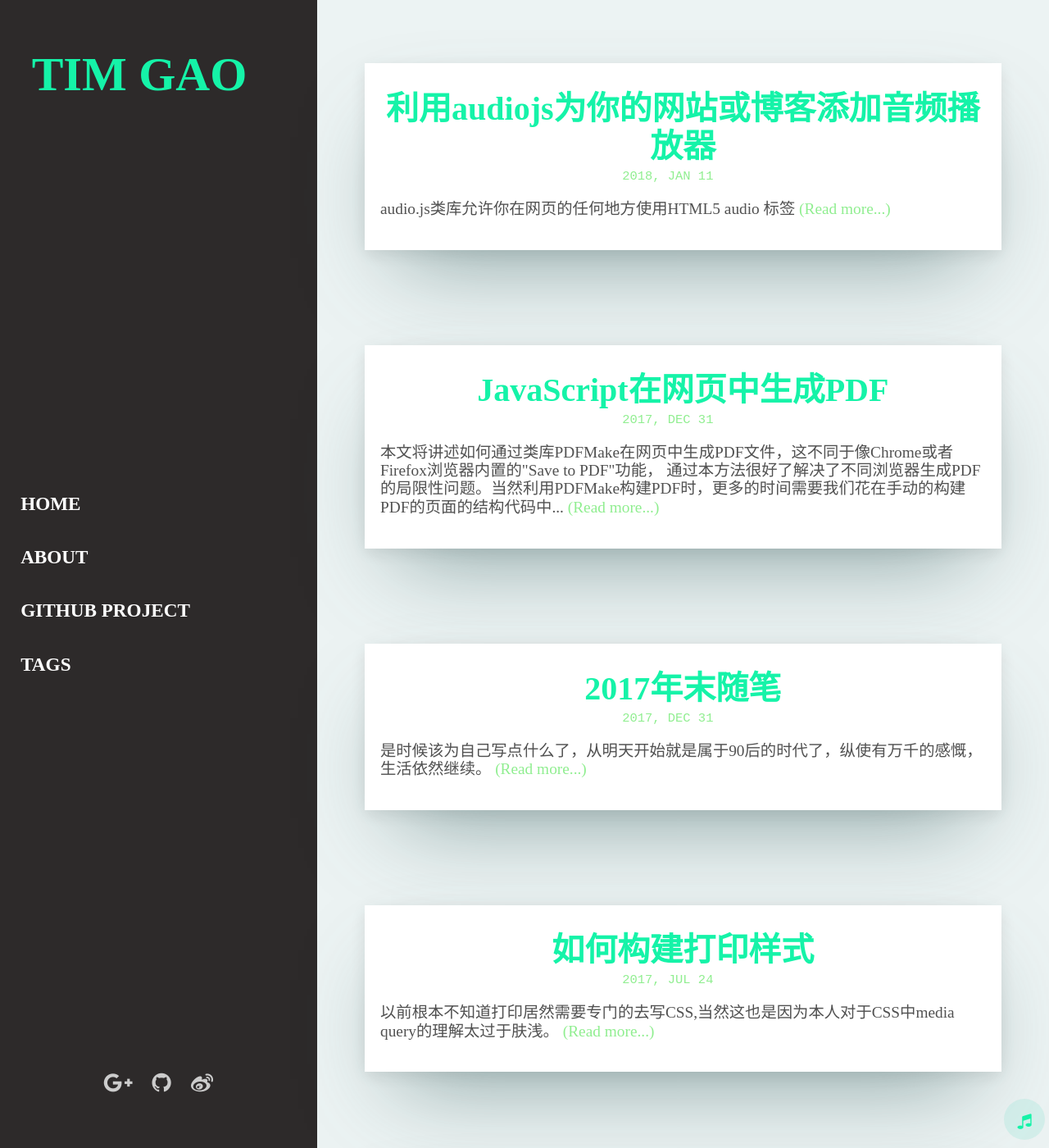
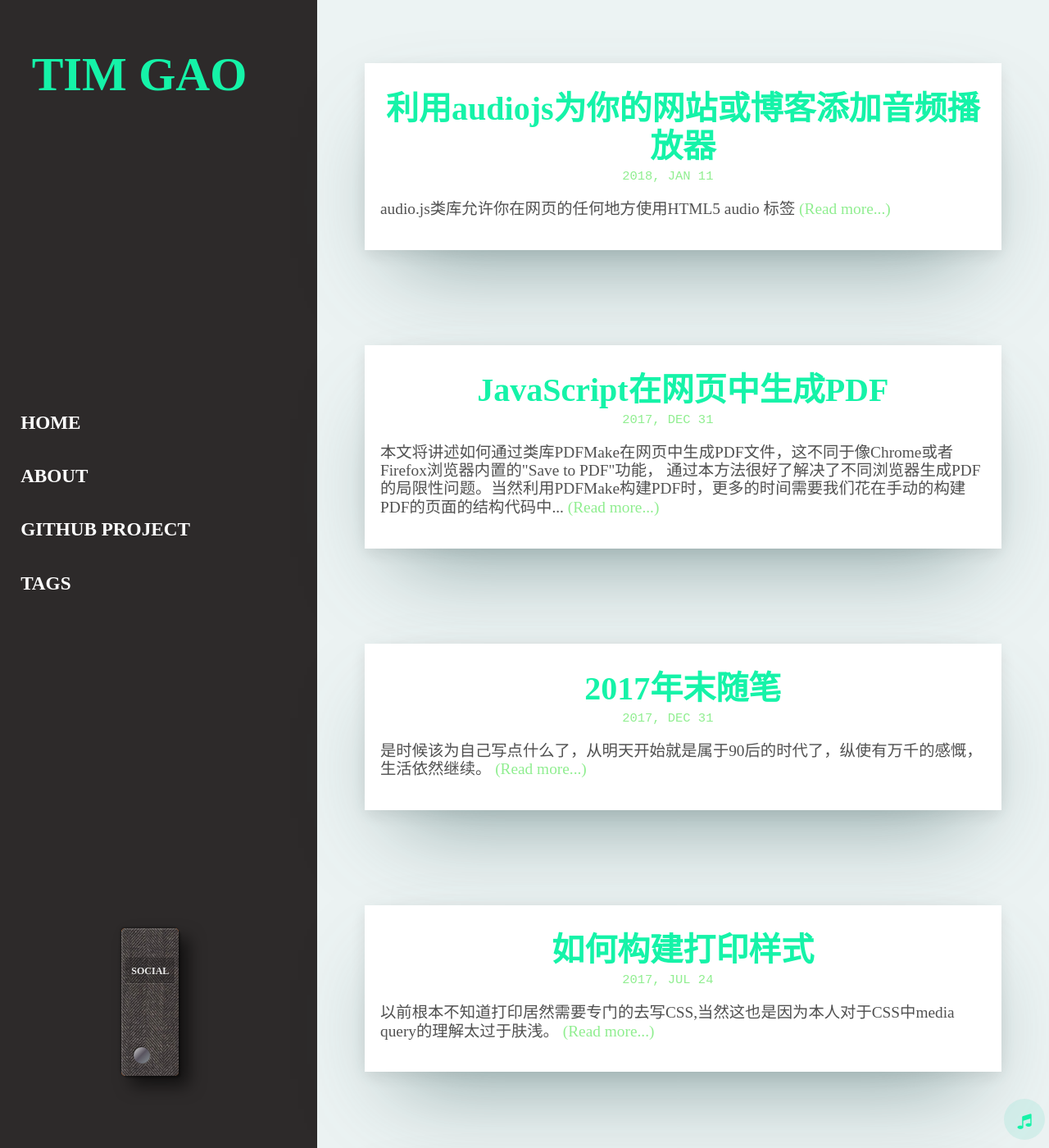
Before and after one commit to tim-gao/Blogs, a Jekyll site: the page built from index.html, in a window 1280 px wide and 1400 px high. Shown: the whole window at 82% size. Built offline with Jekyll 4.4.1, drawn with Linux system fonts in a browser that asks for light colours; the list of posts is cut into pages by our own code; comment, search, counter and statistics services are not loaded.

Commit message:
add swatch book for social

```diff
--- a/_includes/head.html
+++ b/_includes/head.html
@@ -20,5 +20,6 @@
 	<!-- <link href="https://fonts.googleapis.com/css?family=Finger+Paint|PT+Sans:400,700" rel="stylesheet"> -->
 	<link rel="stylesheet" href="{{ "/assets/fonts/font-awesome/css/font-awesome.min.css" | prepend: site.baseurl }}">
 	<link rel="stylesheet" href="{{ "/css/main.css" | prepend: site.baseurl }}">
+    <link rel="stylesheet" href="{{ " /css/style.css " | prepend: site.baseurl }}">
     {% seo %}
 </head>
--- a/_includes/music.html
+++ b/_includes/music.html
@@ -40,6 +40,3 @@
         </li>
     </ol>
 </div>
-<script type="text/javascript" src="{{site.baseurl}}/src/vender/jquery-2.2.4.min.js"></script>
-<script type="text/javascript" src="{{site.baseurl}}/src/vender/audio.min.js"></script>
-<script type="text/javascript" src="{{site.baseurl}}/src/main.js"></script>
--- a/_includes/sidebar.html
+++ b/_includes/sidebar.html
@@ -14,44 +14,56 @@
         </li>
     </menu>
 
-    <div class="sidebar-social">
+    <div class="sidebar-social sb-container">
         {% if site.facebook %}
-        <li class="social-items">
-            <a href="https://www.facebook.com/{{site.facebook}}" class="social-links">
-                <i class="social-icons fa fa-facebook" aria-hidden="true"></i>
-            </a>
-        </li>
+        <div>
+            <span class="social-icons fa fa-facebook" aria-hidden="true"></span>
+            <h4 href="https://www.facebook.com/{{site.facebook}}">
+                <span>facebook</span>
+            </h4>
+        </div>
         {% endif %} {% if site.twitter %}
-        <li class="social-items">
-            <a href="https://twitter.com/{{site.twitter}}" class="social-links">
-                <i class="social-icons fa fa-twitter" aria-hidden="true"></i>
-            </a>
-        </li>
+        <div>
+            <span class="social-icons fa fa-twitter" aria-hidden="true"></span>
+            <h4 href="https://twitter.com/{{site.twitter}}">
+                <span>twitter</span>
+            </h4>
+        </div>
         {% endif %} {% if site.google-plus %}
-        <li class="social-items">
-            <a href="https://plus.google.com/u/0/{{site.google-plus}}" class="social-links">
-                <i class="social-icons fa fa-google-plus" aria-hidden="true"></i>
-            </a>
-        </li>
+        <div>
+            <span class="social-icons fa fa-google-plus" aria-hidden="true"></span>
+            <h4 href="https://plus.google.com/u/0/{{site.google-plus}}">
+                <span>google+</span>
+            </h4>
+        </div>
         {% endif %} {% if site.github %}
-        <li class="social-items">
-            <a href="https://github.com/{{site.github}}" class="social-links">
-                <i class="social-icons fa fa-github" aria-hidden="true"></i>
-            </a>
-        </li>
+        <div>
+            <span class="social-icons fa fa-github" aria-hidden="true"></span>
+            <h4 href="https://github.com/{{site.github}}">
+                <span>github</span>
+            </h4>
+        </div>
         {% endif %} {% if site.weixin %}
-        <li class="social-items">
-            <a href="https://wx.qq.com/{{site.weixin}}" class="social-links">
-                <i class="social-icons fa fa-weixin" aria-hidden="true"></i>
-            </a>
-        </li>
+        <div>
+            <span class="social-icons fa fa-weixin" aria-hidden="true"></span>
+            <h4 href="https://wx.qq.com/{{site.weixin}}">
+                <span>weixin</span>
+            </h4>
+        </div>
          {% endif %} {% if site.weibo %}
-        <li class="social-items">
-            <a href="https://weibo.com/{{site.weibo}}" class="social-links">
-                <i class="social-icons fa fa-weibo" aria-hidden="true"></i>
-            </a>
-        </li>
+        <div>
+            <span class="social-icons fa fa-weibo" aria-hidden="true"></span>
+            <h4 href="https://weibo.com/{{site.weibo}}">
+                <span>weibo</span>
+            </h4>
+        </div>
         {% endif %}
+        <div>
+            <span class="social-icons" aria-hidden="true"></span>
+            <h4>
+                <span>Social</span>
+            </h4>
+        </div>
     </div>
 
   </div>
--- a/_layouts/default.html
+++ b/_layouts/default.html
@@ -20,6 +20,10 @@
         <img src="{{site.baseurl}}/assets/img/backtop.png" alt="Back to Top">
       </div>
       <script>window._bd_share_config = { "common": { "bdSnsKey": {}, "bdText": "", "bdMini": "2", "bdMiniList": false, "bdPic": "", "bdStyle": "0", "bdSize": "24" }, "slide": { "type": "slide", "bdImg": "0", "bdPos": "right", "bdTop": "100" } }; with (document) 0[(getElementsByTagName('head')[0] || body).appendChild(createElement('script')).src = 'http://bdimg.share.baidu.com/static/api/js/share.js?v=89860593.js?cdnversion=' + ~(-new Date() / 36e5)];</script>
-
+        <script type="text/javascript" src="{{site.baseurl}}/src/vender/jquery-2.2.4.min.js"></script>
+        <script type="text/javascript" src="{{site.baseurl}}/src/vender/audio.min.js"></script>
+        <script type="text/javascript" src="{{site.baseurl}}/src/modernizr.custom.79639.js"></script>
+        <script type="text/javascript" src="{{site.baseurl}}/src/vender/jquery.swatchbook.js"></script>
+        <script type="text/javascript" src="{{site.baseurl}}/src/main.js"></script>
 </body>
 </html>
--- a/_sass/_base.scss
+++ b/_sass/_base.scss
@@ -90,6 +90,50 @@ pre {
   margin: 0 -2rem;
   .menu-items {
     list-style: none;
+    transform: perspective(1px) translateZ(0);
+
+    &:hover {
+       -webkit-animation-name: hvr-wobble-horizontal;
+       animation-name: hvr-wobble-horizontal;
+       -webkit-animation-duration: 1s;
+       animation-duration: 1s;
+       -webkit-animation-timing-function: ease-in-out;
+       animation-timing-function: ease-in-out;
+       -webkit-animation-iteration-count: 1;
+       animation-iteration-count: 1;
+    }
+  }
+
+  @keyframes hvr-wobble-horizontal {
+    16.65% {
+        -webkit-transform: translateX(8px);
+        transform: translateX(8px);
+    }
+
+    33.3% {
+        -webkit-transform: translateX(-6px);
+        transform: translateX(-6px);
+    }
+
+    49.95% {
+        -webkit-transform: translateX(4px);
+        transform: translateX(4px);
+    }
+
+    66.6% {
+        -webkit-transform: translateX(-2px);
+        transform: translateX(-2px);
+    }
+
+    83.25% {
+        -webkit-transform: translateX(1px);
+        transform: translateX(1px);
+    }
+
+    100% {
+        -webkit-transform: translateX(0);
+        transform: translateX(0);
+    }
   }
   .menu-links {
     font-size: 1.2rem;
--- /dev/null
+++ b/css/style.css
@@ -0,0 +1,186 @@
+.sb-container {
+	position: relative;
+	width: auto;
+	height: 180px;
+	margin: 30px auto;
+    left: -45px;
+}
+
+.sb-container div {
+    position: absolute;
+	top: 0;
+	left: 0;
+	width: 70px;
+	background: #fff;
+	height: 180px;
+	border-radius: 5px;
+	cursor: pointer;
+	text-align: center;
+	background-image: url(../assets/img/swatchbook/fabric.png);
+
+	-webkit-transform-origin: 25% 90%;
+	-moz-transform-origin: 25% 90%;
+	-o-transform-origin: 25% 90%;
+	-ms-transform-origin: 25% 90%;
+	transform-origin: 25% 90%;
+
+	-webkit-backface-visibility: hidden;
+	-moz-backface-visibility: hidden;
+	-ms-backface-visibility: hidden;
+	-o-backface-visibility: hidden;
+	backface-visibility: hidden;
+
+	-webkit-tap-highlight-color: rgba(0,0,0,0);
+}
+
+.sb-container div:nth-child(1){
+	background-color: #ea2a29;
+	box-shadow: -1px -1px 3px rgba(0,0,0,0.1), 1px 1px 1px rgba(0,0,0,0.1);
+}
+
+.sb-container div:nth-child(2){
+	background-color: #f16729;
+	box-shadow: -1px -1px 3px rgba(0,0,0,0.1), 2px 2px 1px rgba(0,0,0,0.1);
+}
+
+.sb-container div:nth-child(3){
+	background-color: #f89322;
+	box-shadow: -1px -1px 3px rgba(0,0,0,0.1), 3px 3px 2px rgba(0,0,0,0.2);
+}
+
+.sb-container div:nth-child(4){
+	background-color: #ffcf14;
+	box-shadow: -1px -1px 3px rgba(0,0,0,0.1), 4px 4px 4px rgba(0,0,0,0.2);
+}
+
+.sb-container div:nth-child(5){
+	background-color: #ffea0d;
+	box-shadow: -1px -1px 3px rgba(0,0,0,0.1), 5px 5px 6px rgba(0,0,0,0.3);
+}
+
+.sb-container div:nth-child(6){
+	background-color: #87b11d;
+	box-shadow: -1px -1px 3px rgba(0,0,0,0.1), 6px 6px 8px rgba(0,0,0,0.3);
+}
+
+.sb-container div:nth-child(7){
+	background-color: #008253;
+	box-shadow: -1px -1px 3px rgba(0,0,0,0.1), 7px 7px 10px rgba(0,0,0,0.4);
+}
+
+.sb-container div:nth-child(8){
+	background-color: #3277b5;
+	box-shadow: -1px -1px 3px rgba(0,0,0,0.1), 8px 8px 12px rgba(0,0,0,0.4);
+}
+
+.sb-container div:nth-child(9){
+	background-color: #4c549f;
+	box-shadow: -1px -1px 3px rgba(0,0,0,0.1), 9px 9px 14px rgba(0,0,0,0.4);
+}
+
+.sb-container div:nth-child(10){
+	background-color: #764394;
+	box-shadow: -1px -1px 3px rgba(0,0,0,0.1), 10px 10px 16px rgba(0,0,0,0.4);
+}
+
+.sb-container div:nth-child(11){
+	background-color: #ca0d86;
+	box-shadow: -1px -1px 3px rgba(0,0,0,0.1), 11px 11px 18px rgba(0,0,0,0.4);
+}
+
+.sb-container div:last-child{
+	background: #645b5c url(../assets/img/swatchbook/cover.jpg) repeat center center;
+	box-shadow:
+		-1px -1px 3px rgba(0,0,0,0.2),
+		12px 12px 20px rgba(0,0,0,0.6),
+		inset 2px 2px 0 rgba(255, 255, 255, 0.1);
+}
+
+.sb-container div:last-child:after{
+	content: '';
+	position: absolute;
+	bottom: 15px;
+	left: 15px;
+	width: 20px;
+	height: 20px;
+	border-radius: 50%;
+	background: #dddddd;
+	background: -moz-linear-gradient(-45deg, #dddddd 0%, #58535e 48%, #889396 100%);
+	background: -webkit-gradient(linear, left top, right bottom, color-stop(0%,#dddddd), color-stop(48%,#58535e), color-stop(100%,#889396));
+	background: -webkit-linear-gradient(-45deg, #dddddd 0%,#58535e 48%,#889396 100%);
+	background: -o-linear-gradient(-45deg, #dddddd 0%,#58535e 48%,#889396 100%);
+	background: -ms-linear-gradient(-45deg, #dddddd 0%,#58535e 48%,#889396 100%);
+	background: linear-gradient(135deg, #dddddd 0%,#58535e 48%,#889396 100%);
+	filter: progid:DXImageTransform.Microsoft.gradient( startColorstr='#dddddd', endColorstr='#889396',GradientType=1 );
+	box-shadow: -1px -1px 1px rgba(0,0,0,0.5), 1px 1px 1px rgba(255,255,255,0.1);
+}
+
+.sb-container div h4{
+	color: rgba(255,255,255,0.9);
+	text-shadow: 1px 1px 1px rgba(0,0,0,0.2);
+	font-weight: 700;
+	font-size: 16px;
+	text-transform: uppercase;
+	border-top: 1px dashed rgba(0,0,0,0.1);
+	border-bottom: 1px dashed rgba(0,0,0,0.1);
+	margin: 5px;
+	padding: 5px;
+	-webkit-touch-callout: none;
+	-webkit-user-select: none;
+	-khtml-user-select: none;
+	-moz-user-select: none;
+	-ms-user-select: none;
+	user-select: none;
+}
+.sb-container div h4 >span {
+    font-size: 12px;
+}
+.sb-container div:last-child h4{
+	background: rgba(0,0,0,0.2);
+	box-shadow: 0 1px 1px rgba(255,255,255,0.1);
+}
+
+.sb-container div:last-child h5{
+	font-size: 50px;
+	white-space: nowrap;
+	text-align: left;
+	margin: 0;
+	padding: 0;
+	position: absolute;
+	line-height: 50px;
+	top: 0px;
+	left: 0px;
+	color: #111;
+	text-shadow: -1px -1px 1px rgba(255,255,255,0.1);
+	text-transform: uppercase;
+
+	-webkit-transform: rotate(-90deg) translateX(-157%) translateY(73px);
+	-moz-transform: rotate(-90deg) translateX(-157%) translateY(73px);
+	-o-transform: rotate(-90deg) translateX(-157%) translateY(73px);
+	-ms-transform: rotate(-90deg) translateX(-157%) translateY(73px);
+	transform: rotate(-90deg) translateX(-157%) translateY(73px);
+
+	-webkit-transform-origin: 0 0;
+	-moz-transform-origin: 0 0;
+	-o-transform-origin: 0 0;
+	-ms-transform-origin: 0 0;
+	transform-origin: 0 0;
+
+	-webkit-touch-callout: none;
+	-webkit-user-select: none;
+	-khtml-user-select: none;
+	-moz-user-select: none;
+	-ms-user-select: none;
+	user-select: none;
+}
+.icon-cog:before { content: '\35'; } /* '5' */
+.icon-flight:before { content: '\37'; } /* '7' */
+.icon-eye:before { content: '\34'; } /* '4' */
+.icon-install:before { content: '\39'; } /* '9' */
+.icon-bag:before { content: '\36'; } /* '6' */
+.icon-globe:before { content: '\38'; } /* '8' */
+.icon-picture:before { content: '\32'; } /* '2' */
+.icon-video:before { content: '\30'; } /* '0' */
+.icon-download:before { content: '\41'; } /* 'A' */
+.icon-mobile:before { content: '\42'; } /* 'B' */
+.icon-camera:before { content: '\33'; } /* '3' */
--- a/src/main.js
+++ b/src/main.js
@@ -63,6 +63,13 @@ $(function() {
         $('#wrapper-music').removeClass('show-music-list');
     });
 
+    $('.sidebar-social .social-icons.fa').click(function(){
+        var $this = $(this),
+            targetUrl = $this.next().attr('href');
+        if ($this.parent().hasClass('ff-active')) {
+            document.location.href = targetUrl;
+        }
+    });
 
     // hide #back-top first
     $("#back-top").hide();
@@ -84,5 +91,18 @@ $(function() {
             }, 800);
             return false;
         });
+
+
+        //init swatch book
+        $('.sb-container').swatchbook({
+            // index of initial centered item
+            center: 3,
+            // number of degrees that is between each item
+            angleInc: 40,
+            neighbor: 15,
+            // if it should be closed by default
+            initclosed: true,
+            closeIdx: 3
+        });
     });
 });
```
Also changed, not shown: assets/img/swatchbook/cartboard.jpg (added), assets/img/swatchbook/cover.jpg (added), assets/img/swatchbook/cover2.jpg (added), assets/img/swatchbook/dark_leather.jpg (added), assets/img/swatchbook/egg_shell.jpg (added), assets/img/swatchbook/fabric.png (added), src/modernizr.custom.79639.js (added), src/vender/jquery.swatchbook.js (added).
